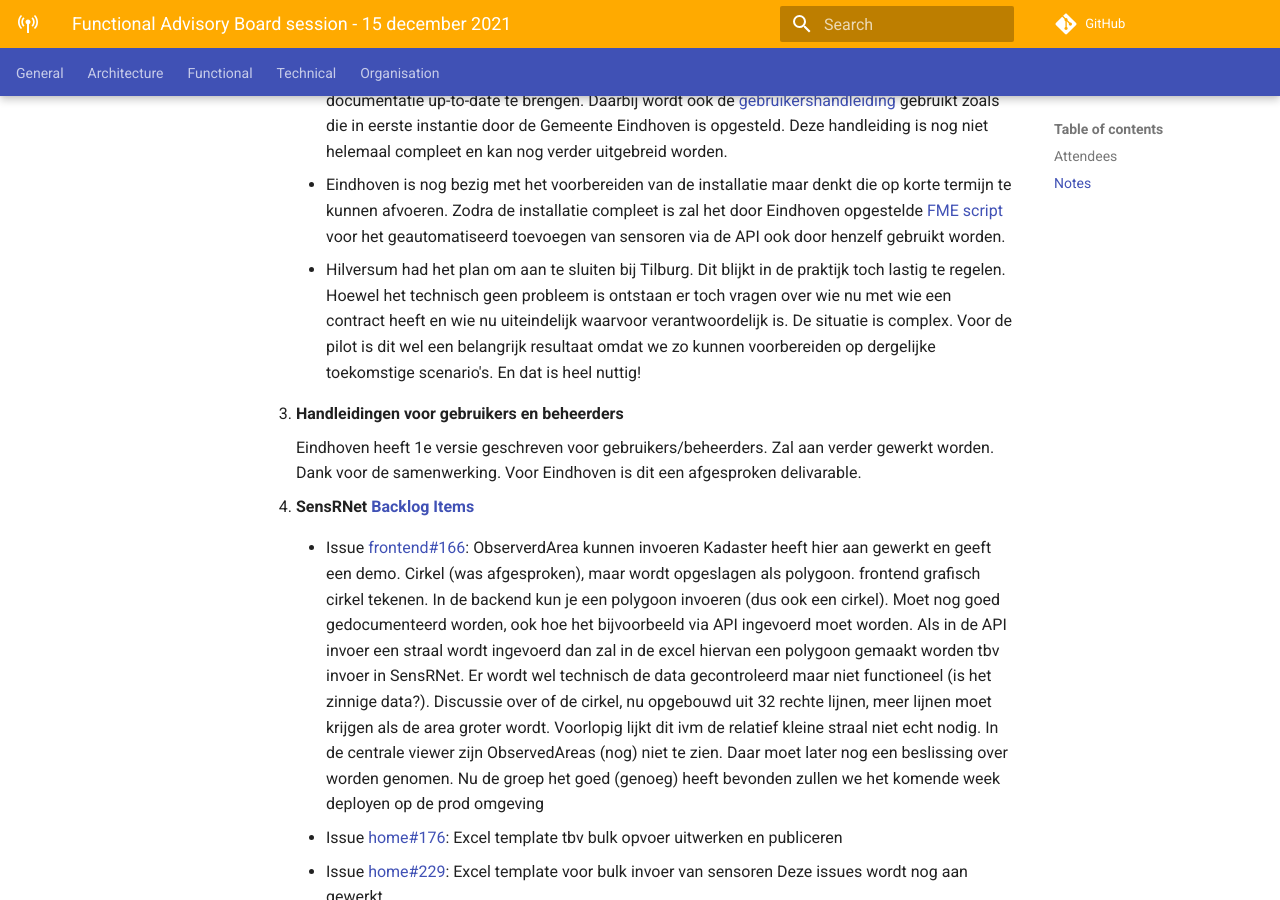
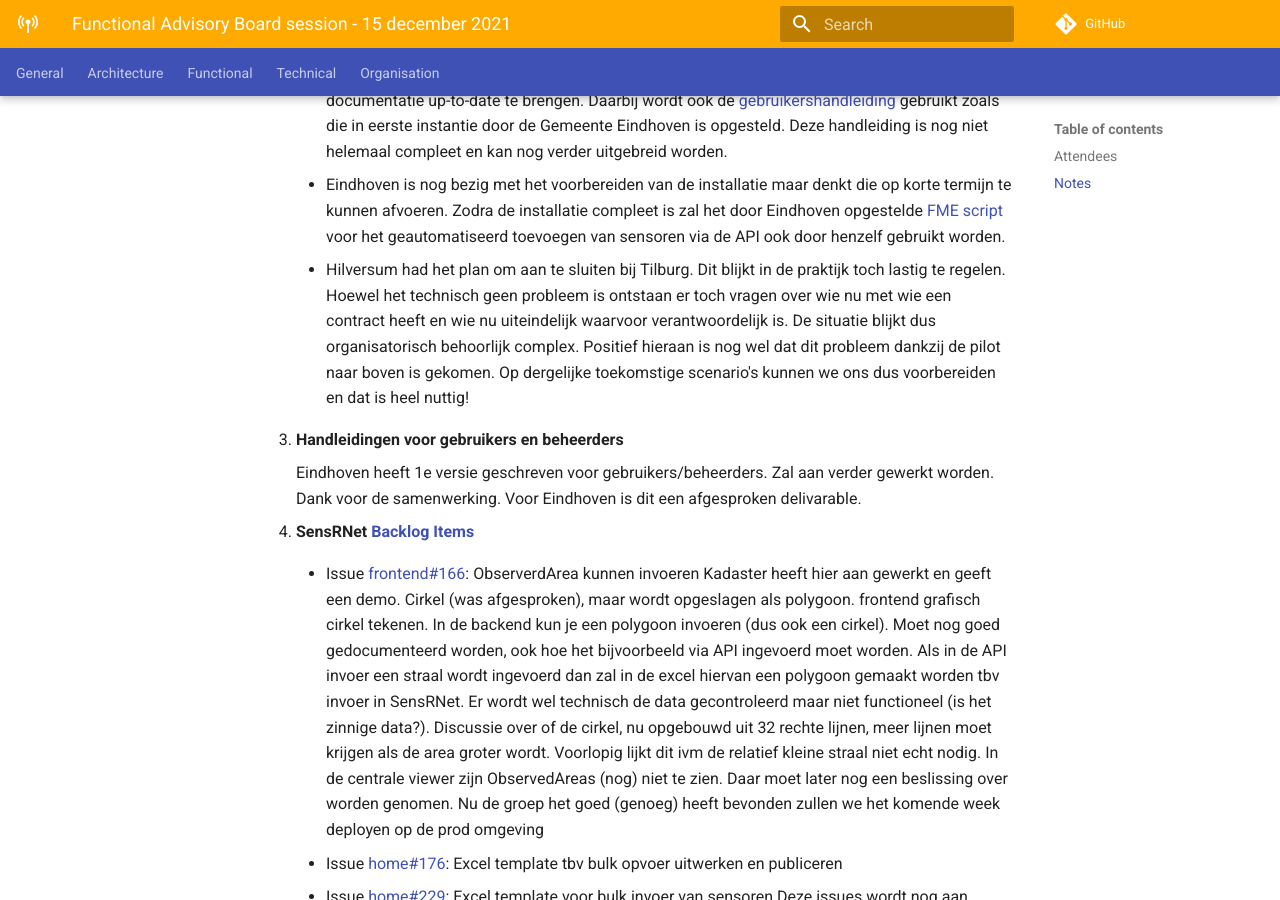
Before and after one commit to kadaster-labs/sensrnet-home, an MkDocs documentation site: the page built from docs/notes/2021-12-15-FAB-notes.md, in a window 1280 px wide and 900 px high, scrolled down 1535 px. Built offline with MkDocs 1.6.1 and Material for MkDocs 9.7.7, drawn with Linux system fonts in a browser that asks for light colours; comment, search, counter and statistics services are not loaded.

Commit message:
Update 2021-12-15-FAB-notes.md

```diff
--- a/docs/notes/2021-12-15-FAB-notes.md
+++ b/docs/notes/2021-12-15-FAB-notes.md
@@ -58,10 +58,11 @@ Onderwerpen:
      - Eindhoven is nog bezig met het voorbereiden van de installatie maar denkt die op korte termijn te kunnen afvoeren.
        Zodra de installatie compleet is zal het door Eindhoven opgestelde [FME script](FME.scripts.bulk.Opvoer.en.Verwijderen.zip) voor het geautomatiseerd toevoegen van sensoren via de API ook door henzelf gebruikt worden.
 
-     - Hilversum had het plan om aan te sluiten bij Tilburg. Dit blijkt in de praktijk toch lastig te regelen. Hoewel het technisch geen probleem is ontstaan er toch vragen over wie nu met wie een contract heeft en wie nu uiteindelijk waarvoor verantwoordelijk is.
-       De situatie is complex.
-       Voor de pilot is dit wel een belangrijk resultaat omdat we zo kunnen voorbereiden op dergelijke toekomstige scenario's.
-       En dat is heel nuttig!
+     - Hilversum had het plan om aan te sluiten bij Tilburg. Dit blijkt in de praktijk toch lastig te regelen.
+       Hoewel het technisch geen probleem is ontstaan er toch vragen over wie nu met wie een contract heeft en wie nu uiteindelijk waarvoor verantwoordelijk is.
+       De situatie blijkt dus organisatorisch behoorlijk complex.
+       Positief hieraan is nog wel dat dit probleem dankzij de pilot naar boven is gekomen.
+       Op dergelijke toekomstige scenario's kunnen we ons dus voorbereiden en dat is heel nuttig!
 
 3. **Handleidingen voor gebruikers en beheerders**
 
```
